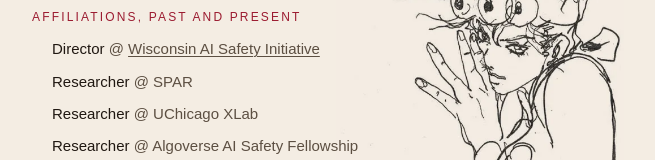
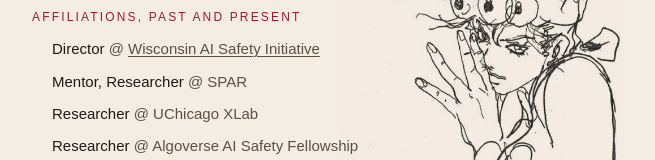
Before and after one commit to kaustubhkislay/website, a Next.js app: page / in a window 1280 px wide. Shown: the part 335-495 px from the top of the page, without its empty margins (312-967 px from the left). Built offline with nearby package versions, Linux system fonts and the light colour scheme; a web font is replaced by a local one.

Commit message:
Update SPAR affiliation role to Mentor, Researcher
Co-Authored-By: Claude Fable 5 <noreply@anthropic.com>

```diff
--- a/src/app/page.tsx
+++ b/src/app/page.tsx
@@ -99,7 +99,7 @@ export default function Home() {
               role="Director"
               href="https://waisi.org/"
             />
-            <Affiliation org="SPAR" role="Researcher" />
+            <Affiliation org="SPAR" role="Mentor, Researcher" />
             <Affiliation org="UChicago XLab" role="Researcher" />
             <Affiliation org="Algoverse AI Safety Fellowship" role="Researcher" />
           </ul>
```
